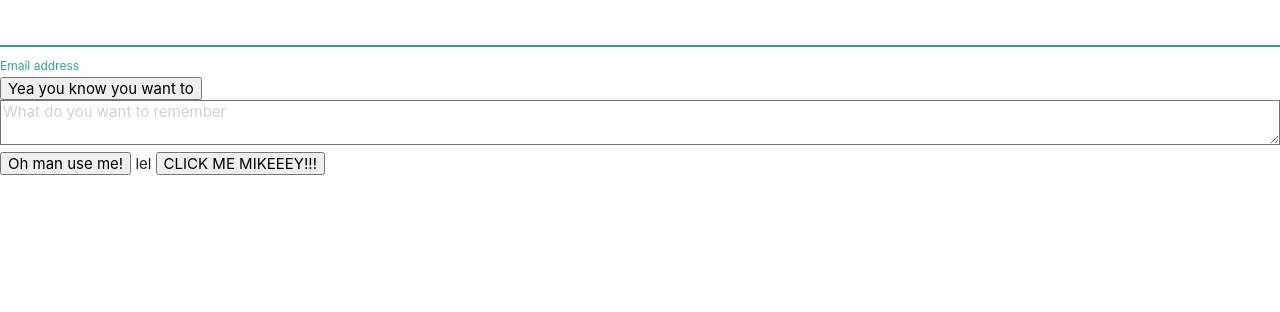
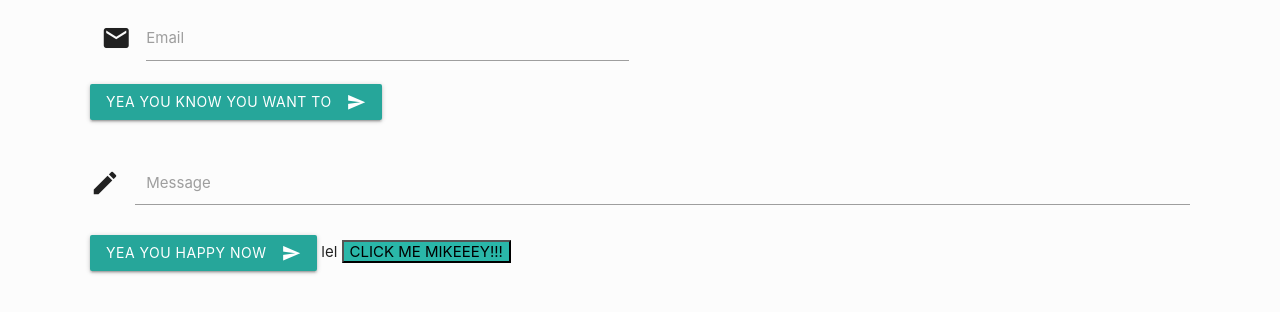
Before and after one commit to rodneystrong/personal-fullstack, a website: page public/index.html in a window 1280 px wide. Drawn offline with nearby package versions, Linux system fonts and the light colour scheme.

Commit message:
modified buttons, added material icons, fixed path for css file

```diff
--- a/public/index.html
+++ b/public/index.html
@@ -6,6 +6,7 @@
   <meta http-equiv="X-UA-Compatible" content="ie=edge">
   <!-- Compiled and minified CSS -->
   <link rel="stylesheet" href="https://cdnjs.cloudflare.com/ajax/libs/materialize/0.97.7/css/materialize.min.css">
+  <link href="https://fonts.googleapis.com/icon?family=Material+Icons" rel="stylesheet">
   <link rel="stylesheet" href="/styles/animations.css" media="screen" title="no title" charset="utf-8">
   <link rel="stylesheet" href="/styles/style.css" media="screen" title="no title" charset="utf-8">
   <title>Full Stackin</title>
@@ -17,22 +18,30 @@
   <div>
     <!-- <input ng-model="newText" type="textarea" name="name" value="" placeholder="What do you want to remember" autofocus> -->
     <!-- Textfield with Floating Label -->
-    <form action="#">
-      <div class="mdl-textfield mdl-js-textfield mdl-textfield--floating-label">
-        <input ng-model="newEmail" class="mdl-textfield__input" type="email" id="sample3" autofocus>
-        <label class="mdl-textfield__label" for="sample3">Email address</label>
-      </div>
-    </form>
-
+    <div class="row">
+      <form class="col s12 m6">
+        <div class="row">
+          <div class="input-field col s12">
+            <i class="material-icons prefix">email</i>
+            <input id="email" type="email" class="validate">
+            <label for="email">Email</label>
+          </div>
+          <button ng-click="createUser(newEmail)" class="btn waves-effect waves-light" type="submit" name="action">Yea you know you want to<i class="material-icons right">send</i></button>
+        </div>
+      </form>
+    </div> <!-- end row -->
   </div>
-  <button ng-click="createUser(newEmail)" type="button">Yea you know you want to</button>
 
   <!-- create a note -->
   <div>
-    <!-- <input ng-model="newText" type="textarea" name="name" value="" placeholder="What do you want to remember"> -->
-    <textarea ng-model="newText" class="note-input" name="name" placeholder="What do you want to remember"></textarea>
+
+    <div class="input-field col s12 m6">
+      <i class="material-icons prefix">mode_edit</i>
+      <textarea ng-model="newText" id="icon_prefix2" class="materialize-textarea"></textarea>
+      <label for="icon_prefix2">Message</label>
+    </div>
   </div>
-  <button ng-click="createNotes(newText)" type="button">Oh man use me!</button>
+  <button ng-click="createNotes(newText)" class="btn waves-effect waves-light" type="submit" name="action">Yea you happy now<i class="material-icons right">send</i></button>
 
 {{whatevs}}
 
--- a/public/js/styles/style.css
+++ /dev/null
@@ -1,4 +0,0 @@
-.note-input {
-  height: 3rem;
-  width: 50%;
-}
--- a/public/styles/style.css
+++ b/public/styles/style.css
@@ -0,0 +1,10 @@
+body {
+  background-color: #fcfcfc;
+  margin: 0 auto;
+  width: 1100px;
+}
+
+.note-input {
+  height: 3rem;
+  width: 50%;
+}
```
